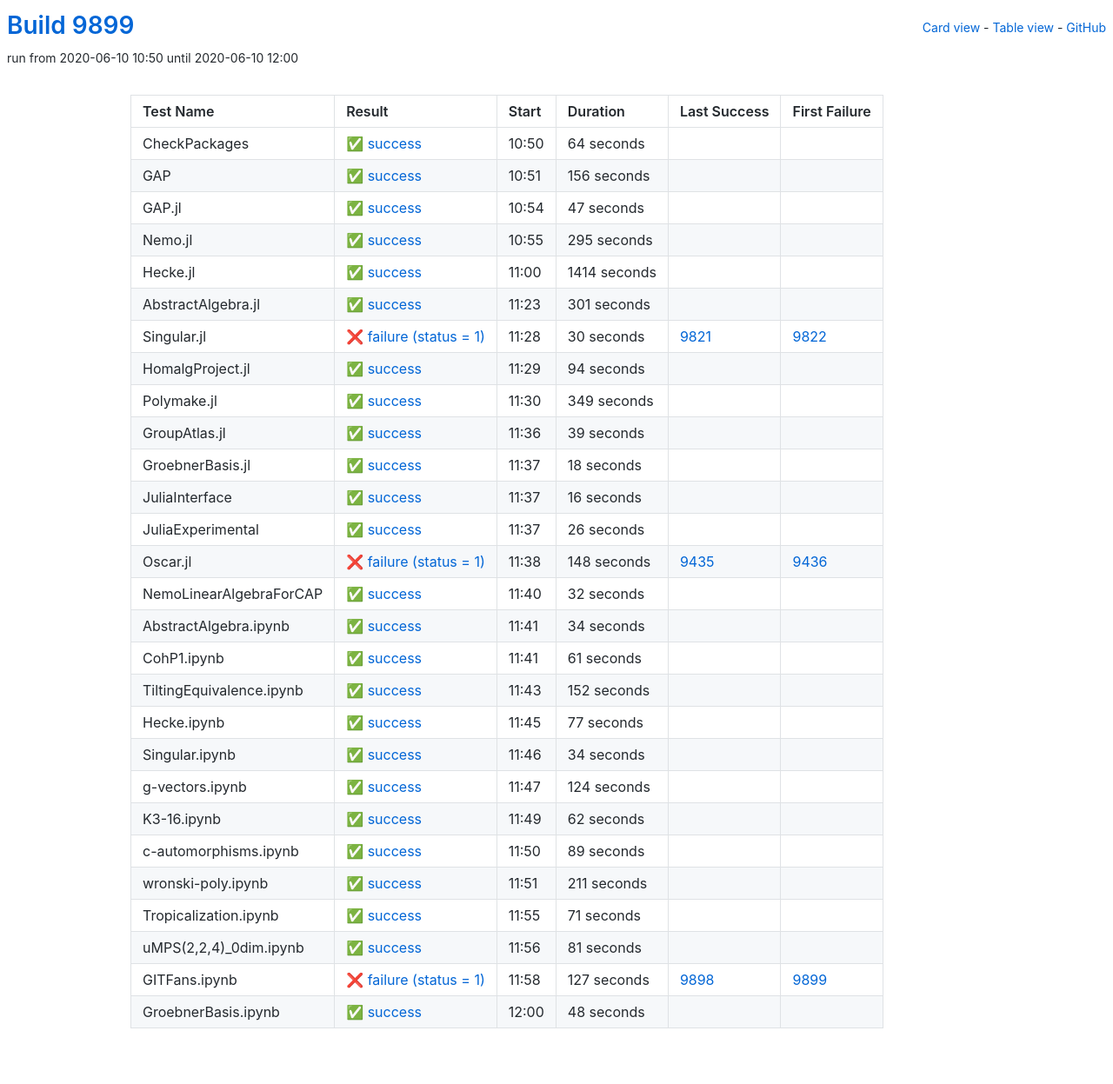
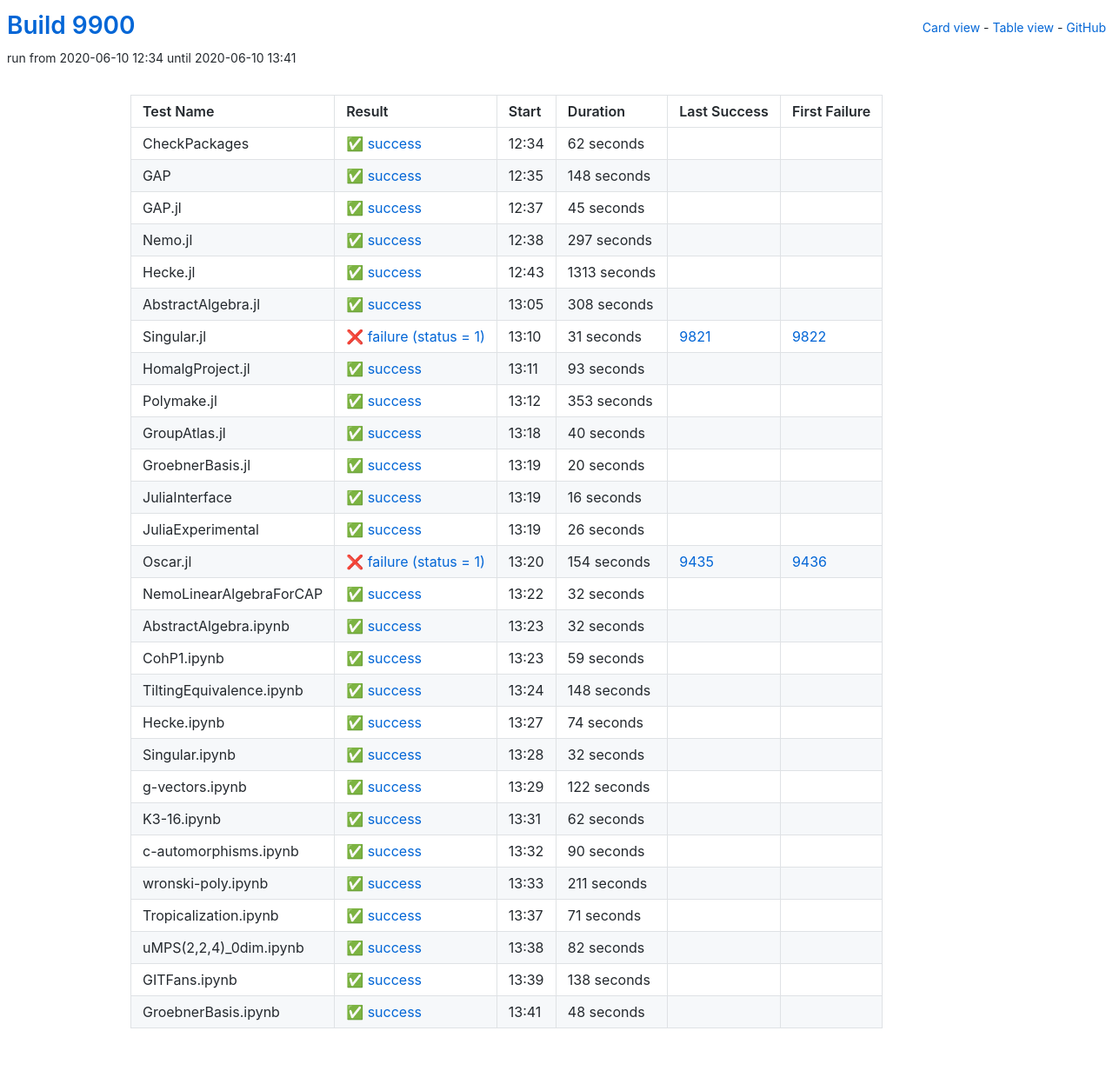
Before and after one commit to oscar-system/oscar-ci-status, a Jekyll site: the page built from table.html, in a window 1280 px wide. Shown: the whole page at 87% size. Built offline with Jekyll 4.4.1, drawn with Linux system fonts in a browser that asks for light colours.

Commit message:
Build #9900

```diff
--- a/_data/ci.yml
+++ b/_data/ci.yml
@@ -1,6 +1,6 @@
 ---
-build: 9899
-build_url: https://oscarci.mathematik.uni-kl.de/job/oscar/9899/
+build: 9900
+build_url: https://oscarci.mathematik.uni-kl.de/job/oscar/9900/
 job: oscar
 organization: oscar-system
 repo: oscar-ci-status
@@ -8,140 +8,140 @@
 tests:
 - name: CheckPackages
   id: checkpackages
-  log: https://oscarci.mathematik.uni-kl.de/job/oscar/9899/artifact/logs/build-9899/CheckPackages.log
-  start: 2020-06-10 10:50
+  log: https://oscarci.mathematik.uni-kl.de/job/oscar/9900/artifact/logs/build-9900/CheckPackages.log
+  start: 2020-06-10 12:34
   success: true
   exitcode: 0
   status: success
-  duration: 64
+  duration: 62
   last_success: false
   last_success_url:
   first_failure: false
   first_failure_url:
 - name: GAP
   id: gap
-  log: https://oscarci.mathematik.uni-kl.de/job/oscar/9899/artifact/logs/build-9899/GAP.log
-  start: 2020-06-10 10:51
+  log: https://oscarci.mathematik.uni-kl.de/job/oscar/9900/artifact/logs/build-9900/GAP.log
+  start: 2020-06-10 12:35
   success: true
   exitcode: 0
   status: success
-  duration: 156
+  duration: 148
   last_success: false
   last_success_url:
   first_failure: false
   first_failure_url:
 - name: GAP.jl
   id: gap-jl
-  log: https://oscarci.mathematik.uni-kl.de/job/oscar/9899/artifact/logs/build-9899/GAP.jl.log
-  start: 2020-06-10 10:54
+  log: https://oscarci.mathematik.uni-kl.de/job/oscar/9900/artifact/logs/build-9900/GAP.jl.log
+  start: 2020-06-10 12:37
   success: true
   exitcode: 0
   status: success
-  duration: 47
+  duration: 45
   last_success: false
   last_success_url:
   first_failure: false
   first_failure_url:
 - name: Nemo.jl
   id: nemo-jl
-  log: https://oscarci.mathematik.uni-kl.de/job/oscar/9899/artifact/logs/build-9899/Nemo.jl.log
-  start: 2020-06-10 10:55
+  log: https://oscarci.mathematik.uni-kl.de/job/oscar/9900/artifact/logs/build-9900/Nemo.jl.log
+  start: 2020-06-10 12:38
   success: true
   exitcode: 0
   status: success
-  duration: 295
+  duration: 297
   last_success: false
   last_success_url:
   first_failure: false
   first_failure_url:
 - name: Hecke.jl
   id: hecke-jl
-  log: https://oscarci.mathematik.uni-kl.de/job/oscar/9899/artifact/logs/build-9899/Hecke.jl.log
-  start: 2020-06-10 11:00
+  log: https://oscarci.mathematik.uni-kl.de/job/oscar/9900/artifact/logs/build-9900/Hecke.jl.log
+  start: 2020-06-10 12:43
   success: true
   exitcode: 0
   status: success
-  duration: 1414
+  duration: 1313
   last_success: false
   last_success_url:
   first_failure: false
   first_failure_url:
 - name: AbstractAlgebra.jl
   id: abstractalgebra-jl
-  log: https://oscarci.mathematik.uni-kl.de/job/oscar/9899/artifact/logs/build-9899/AbstractAlgebra.jl.log
-  start: 2020-06-10 11:23
+  log: https://oscarci.mathematik.uni-kl.de/job/oscar/9900/artifact/logs/build-9900/AbstractAlgebra.jl.log
+  start: 2020-06-10 13:05
   success: true
   exitcode: 0
   status: success
-  duration: 301
+  duration: 308
   last_success: false
   last_success_url:
   first_failure: false
   first_failure_url:
 - name: Singular.jl
   id: singular-jl
-  log: https://oscarci.mathematik.uni-kl.de/job/oscar/9899/artifact/logs/build-9899/Singular.jl.log
-  start: 2020-06-10 11:28
+  log: https://oscarci.mathematik.uni-kl.de/job/oscar/9900/artifact/logs/build-9900/Singular.jl.log
+  start: 2020-06-10 13:10
   success: false
   exitcode: 1
   status: failure
-  duration: 30
+  duration: 31
   last_success: 9821
   last_success_url: https://oscarci.mathematik.uni-kl.dejob/oscar/9821/
   first_failure: 9822
   first_failure_url: https://oscarci.mathematik.uni-kl.dejob/oscar/9822/
 - name: HomalgProject.jl
   id: homalgproject-jl
-  log: https://oscarci.mathematik.uni-kl.de/job/oscar/9899/artifact/logs/build-9899/HomalgProject.jl.log
-  start: 2020-06-10 11:29
+  log: https://oscarci.mathematik.uni-kl.de/job/oscar/9900/artifact/logs/build-9900/HomalgProject.jl.log
+  start: 2020-06-10 13:11
   success: true
   exitcode: 0
   status: success
-  duration: 94
+  duration: 93
   last_success: false
   last_success_url:
   first_failure: false
   first_failure_url:
 - name: Polymake.jl
   id: polymake-jl
-  log: https://oscarci.mathematik.uni-kl.de/job/oscar/9899/artifact/logs/build-9899/Polymake.jl.log
-  start: 2020-06-10 11:30
+  log: https://oscarci.mathematik.uni-kl.de/job/oscar/9900/artifact/logs/build-9900/Polymake.jl.log
+  start: 2020-06-10 13:12
   success: true
   exitcode: 0
   status: success
-  duration: 349
+  duration: 353
   last_success: false
   last_success_url:
   first_failure: false
   first_failure_url:
 - name: GroupAtlas.jl
   id: groupatlas-jl
-  log: https://oscarci.mathematik.uni-kl.de/job/oscar/9899/artifact/logs/build-9899/GroupAtlas.jl.log
-  start: 2020-06-10 11:36
+  log: https://oscarci.mathematik.uni-kl.de/job/oscar/9900/artifact/logs/build-9900/GroupAtlas.jl.log
+  start: 2020-06-10 13:18
   success: true
   exitcode: 0
   status: success
-  duration: 39
+  duration: 40
   last_success: false
   last_success_url:
   first_failure: false
   first_failure_url:
 - name: GroebnerBasis.jl
   id: groebnerbasis-jl
-  log: https://oscarci.mathematik.uni-kl.de/job/oscar/9899/artifact/logs/build-9899/GroebnerBasis.jl.log
-  start: 2020-06-10 11:37
+  log: https://oscarci.mathematik.uni-kl.de/job/oscar/9900/artifact/logs/build-9900/GroebnerBasis.jl.log
+  start: 2020-06-10 13:19
   success: true
   exitcode: 0
   status: success
-  duration: 18
+  duration: 20
   last_success: false
   last_success_url:
   first_failure: false
   first_failure_url:
 - name: JuliaInterface
   id: juliainterface
-  log: https://oscarci.mathematik.uni-kl.de/job/oscar/9899/artifact/logs/build-9899/JuliaInterface.log
-  start: 2020-06-10 11:37
+  log: https://oscarci.mathematik.uni-kl.de/job/oscar/9900/artifact/logs/build-9900/JuliaInterface.log
+  start: 2020-06-10 13:19
   success: true
   exitcode: 0
   status: success
@@ -152,8 +152,8 @@
   first_failure_url:
 - name: JuliaExperimental
   id: juliaexperimental
-  log: https://oscarci.mathematik.uni-kl.de/job/oscar/9899/artifact/logs/build-9899/JuliaExperimental.log
-  start: 2020-06-10 11:37
+  log: https://oscarci.mathematik.uni-kl.de/job/oscar/9900/artifact/logs/build-9900/JuliaExperimental.log
+  start: 2020-06-10 13:19
   success: true
   exitcode: 0
   status: success
@@ -164,20 +164,20 @@
   first_failure_url:
 - name: Oscar.jl
   id: oscar-jl
-  log: https://oscarci.mathematik.uni-kl.de/job/oscar/9899/artifact/logs/build-9899/Oscar.jl.log
-  start: 2020-06-10 11:38
+  log: https://oscarci.mathematik.uni-kl.de/job/oscar/9900/artifact/logs/build-9900/Oscar.jl.log
+  start: 2020-06-10 13:20
   success: false
   exitcode: 1
   status: failure
-  duration: 148
+  duration: 154
   last_success: 9435
   last_success_url: https://oscarci.mathematik.uni-kl.dejob/oscar/9435/
   first_failure: 9436
   first_failure_url: https://oscarci.mathematik.uni-kl.dejob/oscar/9436/
 - name: NemoLinearAlgebraForCAP
   id: nemolinearalgebraforcap
-  log: https://oscarci.mathematik.uni-kl.de/job/oscar/9899/artifact/logs/build-9899/NemoLinearAlgebraForCAP.log
-  start: 2020-06-10 11:40
+  log: https://oscarci.mathematik.uni-kl.de/job/oscar/9900/artifact/logs/build-9900/NemoLinearAlgebraForCAP.log
+  start: 2020-06-10 13:22
   success: true
   exitcode: 0
   status: success
@@ -188,80 +188,80 @@
   first_failure_url:
 - name: AbstractAlgebra.ipynb
   id: abstractalgebra-ipynb
-  log: https://oscarci.mathematik.uni-kl.de/job/oscar/9899/artifact/logs/build-9899/AbstractAlgebra.ipynb.log
-  start: 2020-06-10 11:41
+  log: https://oscarci.mathematik.uni-kl.de/job/oscar/9900/artifact/logs/build-9900/AbstractAlgebra.ipynb.log
+  start: 2020-06-10 13:23
   success: true
   exitcode: 0
   status: success
-  duration: 34
+  duration: 32
   last_success: false
   last_success_url:
   first_failure: false
   first_failure_url:
 - name: CohP1.ipynb
   id: cohp1-ipynb
-  log: https://oscarci.mathematik.uni-kl.de/job/oscar/9899/artifact/logs/build-9899/CohP1.ipynb.log
-  start: 2020-06-10 11:41
+  log: https://oscarci.mathematik.uni-kl.de/job/oscar/9900/artifact/logs/build-9900/CohP1.ipynb.log
+  start: 2020-06-10 13:23
   success: true
   exitcode: 0
   status: success
-  duration: 61
+  duration: 59
   last_success: false
   last_success_url:
   first_failure: false
   first_failure_url:
 - name: TiltingEquivalence.ipynb
   id: tiltingequivalence-ipynb
-  log: https://oscarci.mathematik.uni-kl.de/job/oscar/9899/artifact/logs/build-9899/TiltingEquivalence.ipynb.log
-  start: 2020-06-10 11:43
+  log: https://oscarci.mathematik.uni-kl.de/job/oscar/9900/artifact/logs/build-9900/TiltingEquivalence.ipynb.log
+  start: 2020-06-10 13:24
   success: true
   exitcode: 0
   status: success
-  duration: 152
+  duration: 148
   last_success: false
   last_success_url:
   first_failure: false
   first_failure_url:
 - name: Hecke.ipynb
   id: hecke-ipynb
-  log: https://oscarci.mathematik.uni-kl.de/job/oscar/9899/artifact/logs/build-9899/Hecke.ipynb.log
-  start: 2020-06-10 11:45
+  log: https://oscarci.mathematik.uni-kl.de/job/oscar/9900/artifact/logs/build-9900/Hecke.ipynb.log
+  start: 2020-06-10 13:27
   success: true
   exitcode: 0
   status: success
-  duration: 77
+  duration: 74
   last_success: false
   last_success_url:
   first_failure: false
   first_failure_url:
 - name: Singular.ipynb
   id: singular-ipynb
-  log: https://oscarci.mathematik.uni-kl.de/job/oscar/9899/artifact/logs/build-9899/Singular.ipynb.log
-  start: 2020-06-10 11:46
+  log: https://oscarci.mathematik.uni-kl.de/job/oscar/9900/artifact/logs/build-9900/Singular.ipynb.log
+  start: 2020-06-10 13:28
   success: true
   exitcode: 0
   status: success
-  duration: 34
+  duration: 32
   last_success: false
   last_success_url:
   first_failure: false
   first_failure_url:
 - name: g-vectors.ipynb
   id: g-vectors-ipynb
-  log: https://oscarci.mathematik.uni-kl.de/job/oscar/9899/artifact/logs/build-9899/g-vectors.ipynb.log
-  start: 2020-06-10 11:47
+  log: https://oscarci.mathematik.uni-kl.de/job/oscar/9900/artifact/logs/build-9900/g-vectors.ipynb.log
+  start: 2020-06-10 13:29
   success: true
   exitcode: 0
   status: success
-  duration: 124
+  duration: 122
   last_success: false
   last_success_url:
   first_failure: false
   first_failure_url:
 - name: K3-16.ipynb
   id: k3-16-ipynb
-  log: https://oscarci.mathematik.uni-kl.de/job/oscar/9899/artifact/logs/build-9899/K3-16.ipynb.log
-  start: 2020-06-10 11:49
+  log: https://oscarci.mathematik.uni-kl.de/job/oscar/9900/artifact/logs/build-9900/K3-16.ipynb.log
+  start: 2020-06-10 13:31
   success: true
   exitcode: 0
   status: success
@@ -272,20 +272,20 @@
   first_failure_url:
 - name: c-automorphisms.ipynb
   id: c-automorphisms-ipynb
-  log: https://oscarci.mathematik.uni-kl.de/job/oscar/9899/artifact/logs/build-9899/c-automorphisms.ipynb.log
-  start: 2020-06-10 11:50
+  log: https://oscarci.mathematik.uni-kl.de/job/oscar/9900/artifact/logs/build-9900/c-automorphisms.ipynb.log
+  start: 2020-06-10 13:32
   success: true
   exitcode: 0
   status: success
-  duration: 89
+  duration: 90
   last_success: false
   last_success_url:
   first_failure: false
   first_failure_url:
 - name: wronski-poly.ipynb
   id: wronski-poly-ipynb
-  log: https://oscarci.mathematik.uni-kl.de/job/oscar/9899/artifact/logs/build-9899/wronski-poly.ipynb.log
-  start: 2020-06-10 11:51
+  log: https://oscarci.mathematik.uni-kl.de/job/oscar/9900/artifact/logs/build-9900/wronski-poly.ipynb.log
+  start: 2020-06-10 13:33
   success: true
   exitcode: 0
   status: success
@@ -296,8 +296,8 @@
   first_failure_url:
 - name: Tropicalization.ipynb
   id: tropicalization-ipynb
-  log: https://oscarci.mathematik.uni-kl.de/job/oscar/9899/artifact/logs/build-9899/Tropicalization.ipynb.log
-  start: 2020-06-10 11:55
+  log: https://oscarci.mathematik.uni-kl.de/job/oscar/9900/artifact/logs/build-9900/Tropicalization.ipynb.log
+  start: 2020-06-10 13:37
   success: true
   exitcode: 0
   status: success
@@ -308,32 +308,32 @@
   first_failure_url:
 - name: uMPS(2,2,4)_0dim.ipynb
   id: umps-2-2-4-0dim-ipynb
-  log: https://oscarci.mathematik.uni-kl.de/job/oscar/9899/artifact/logs/build-9899/uMPS-2-2-4-_0dim.ipynb.log
-  start: 2020-06-10 11:56
+  log: https://oscarci.mathematik.uni-kl.de/job/oscar/9900/artifact/logs/build-9900/uMPS-2-2-4-_0dim.ipynb.log
+  start: 2020-06-10 13:38
   success: true
   exitcode: 0
   status: success
-  duration: 81
+  duration: 82
   last_success: false
   last_success_url:
   first_failure: false
   first_failure_url:
 - name: GITFans.ipynb
   id: gitfans-ipynb
-  log: https://oscarci.mathematik.uni-kl.de/job/oscar/9899/artifact/logs/build-9899/GITFans.ipynb.log
-  start: 2020-06-10 11:58
-  success: false
-  exitcode: 1
-  status: failure
-  duration: 127
-  last_success: 9898
-  last_success_url: https://oscarci.mathematik.uni-kl.dejob/oscar/9898/
-  first_failure: 9899
-  first_failure_url: https://oscarci.mathematik.uni-kl.dejob/oscar/9899/
+  log: https://oscarci.mathematik.uni-kl.de/job/oscar/9900/artifact/logs/build-9900/GITFans.ipynb.log
+  start: 2020-06-10 13:39
+  success: true
+  exitcode: 0
+  status: success
+  duration: 138
+  last_success: false
+  last_success_url:
+  first_failure: false
+  first_failure_url:
 - name: GroebnerBasis.ipynb
   id: groebnerbasis-ipynb
-  log: https://oscarci.mathematik.uni-kl.de/job/oscar/9899/artifact/logs/build-9899/GroebnerBasis.ipynb.log
-  start: 2020-06-10 12:00
+  log: https://oscarci.mathematik.uni-kl.de/job/oscar/9900/artifact/logs/build-9900/GroebnerBasis.ipynb.log
+  start: 2020-06-10 13:41
   success: true
   exitcode: 0
   status: success
```
Also changed, not shown: README.md.
